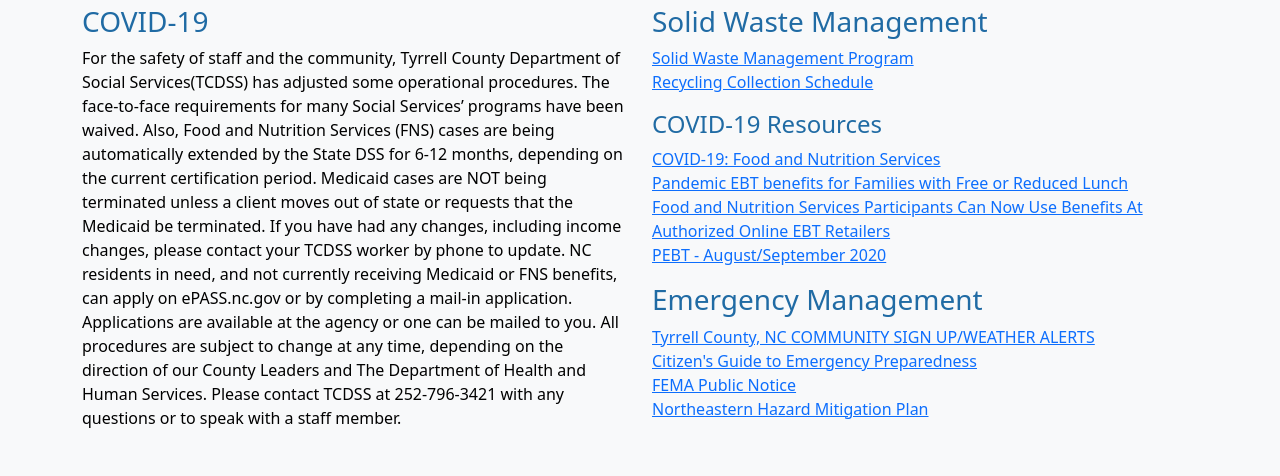
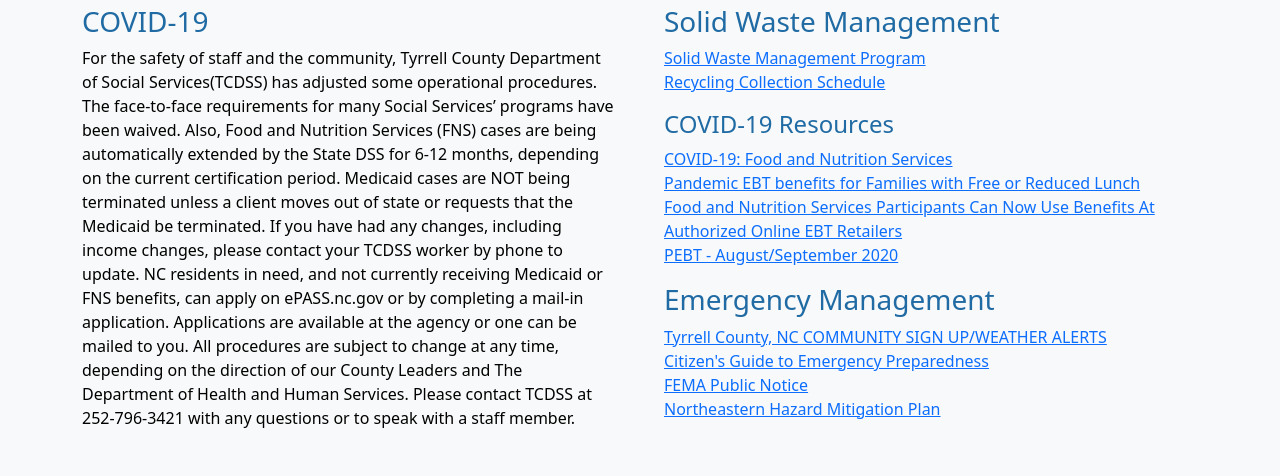
Before and after one commit to daocampoo/TyrrellCounty, a plain HTML site: page TyrrellCounty/safety.html in a window 1280 px wide. Shown: the part 324-800 px from the top of the page. Drawn offline with nearby package versions, Linux system fonts and the light colour scheme.

Commit message:
Add files via upload

```diff
--- a/TyrrellCounty/safety.html
+++ b/TyrrellCounty/safety.html
@@ -45,8 +45,8 @@
             <section class="container py-5 text-black">
                 <h1 class="pb-5">Public Safety</h1>
 
-                <div class="row">
-                    <div class="col">
+                <div class="d-flex flex-column flex-md-row">
+                    <div class="col me-5">
                         <h3>COVID-19</h3>
                         <p>For the safety of staff and the community, Tyrrell County Department of Social Services(TCDSS) has adjusted some operational procedures. The face-to-face requirements for many Social Services’ programs have been waived. Also, Food and Nutrition Services (FNS) cases are being automatically extended by the State DSS for 6-12 months, depending on the current certification period. Medicaid cases are NOT being terminated unless a client moves out of state or requests that the Medicaid be terminated. If you have had any changes, including income changes, please contact your TCDSS worker by phone to update. NC residents in need, and not currently receiving Medicaid or FNS benefits, can apply on ePASS.nc.gov or by completing a mail-in application. Applications are available at the agency or one can be mailed to you. All procedures are subject to change at any time, depending on the direction of our County Leaders and The Department of Health and Human Services. Please contact TCDSS at 252-796-3421 with any questions or to speak with a staff member.</p>
 
```
